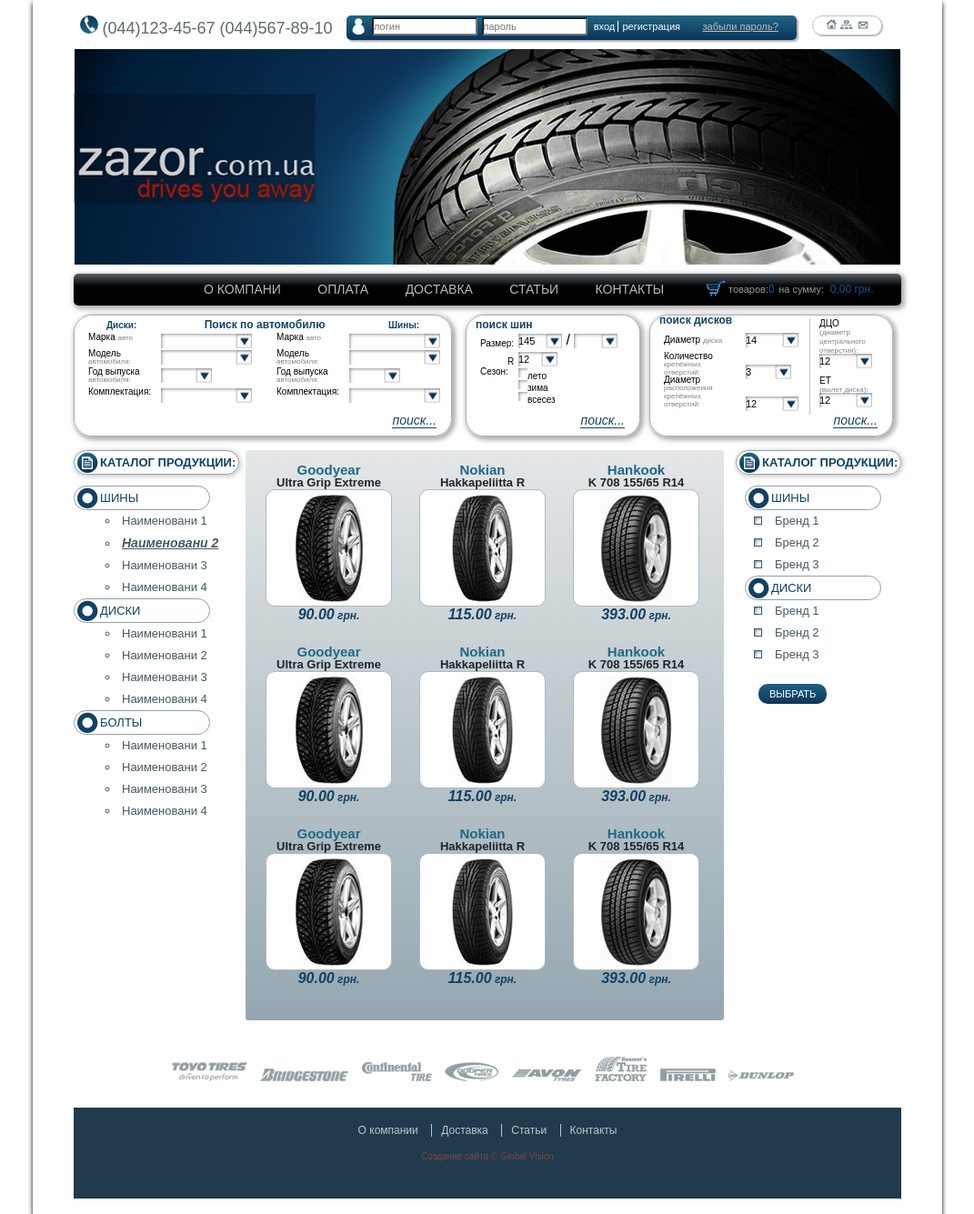
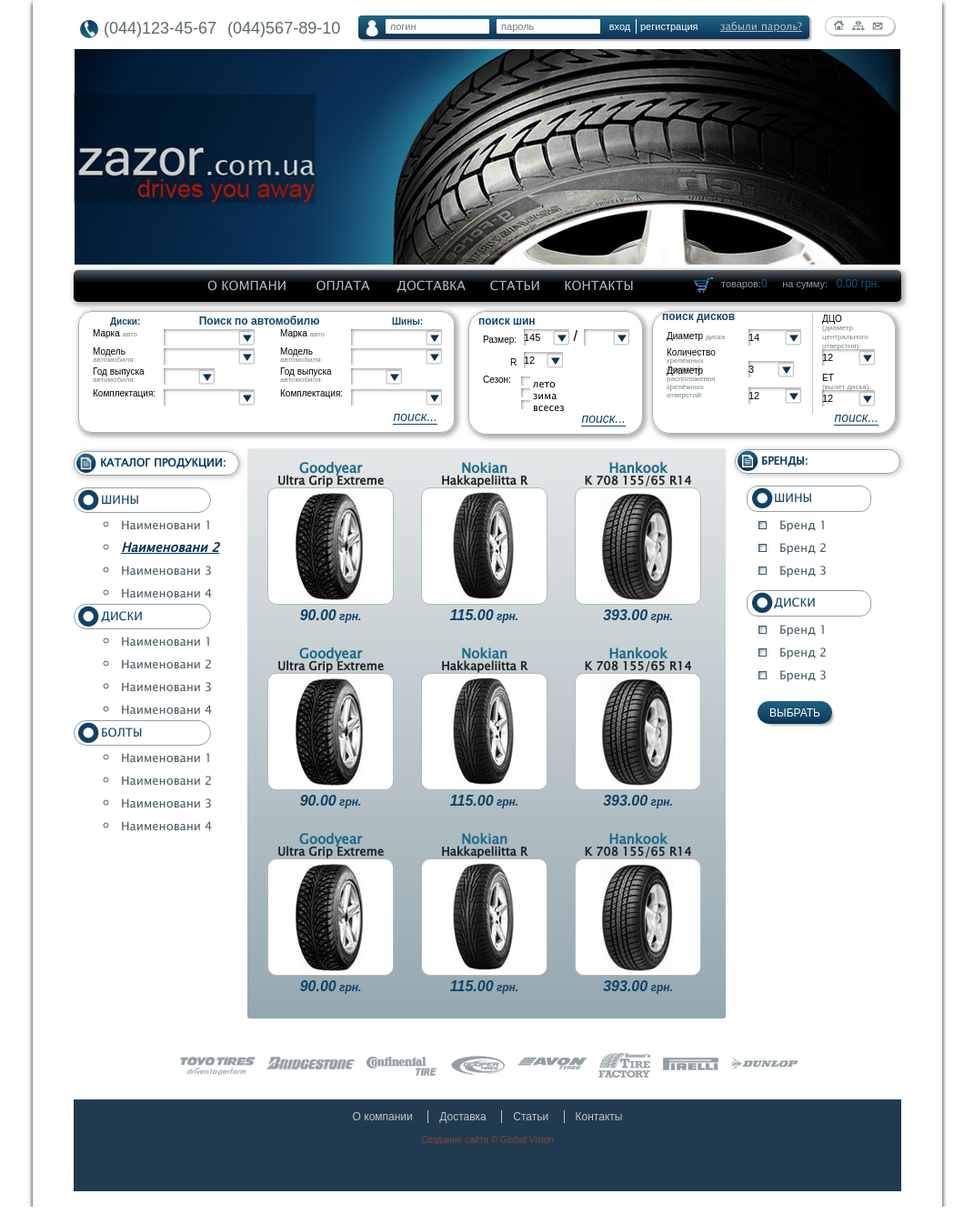
Before and after one commit to Sergeev1745/Homework6, a plain HTML site: page index.html in a window 1280 px wide. Shown: the whole page at 91% size, without its empty margins (104-1175 px from the left). Drawn offline with Linux system fonts and the light colour scheme.

Commit message:
pixel accuracy

```diff
--- a/css/style.css
+++ b/css/style.css
@@ -5,6 +5,13 @@
 body {
 	font-family: Arial;
 
+}
+@font-face {
+    font-family: 'lucida_s_u';
+    src: url('../fonts/lucida_sans_unicode_regular-webfont.woff2') format('woff2'),
+         url('../fonts/lucida_sans_unicode_regular-webfont.woff') format('woff');
+    font-weight: normal;
+    font-style: normal;
 }
 .wrapper{
 	width: 910px;
@@ -21,7 +28,7 @@ body {
 
 .phone {
 	float: left;
-	margin:0 15px 0 7px;
+	margin:0 20px 0 7px;
 	vertical-align: center;
 }
 .phone-img{
@@ -31,36 +38,48 @@ body {
 	background: url(../img/phone.png) 50% 50% no-repeat, linear-gradient(to top, #1f6786, #0c3357);
 	border-radius: 100px;
 	text-align: center;
+	margin-top:5px;
+	float:left;
 
 }
 .phone span{
 	font-size: 18px;
+	display:block;
 	color: #5e696d;
+	margin:4px 0 0 26px;
+	word-spacing:7px;
 }
 .log-in{
 	float: left;
-	width: 475px;
-	height: 23px;
-	padding: 2px 10px;
-	border-radius: 5px;
-	background: url(../img/autor.png) 6px 3px no-repeat, linear-gradient(to top, #0c3357, #1f6686);
+	width: 485px;
+	height: 22px;
+	padding: 2px 0 2px 11px;
+	border-radius: 4px;
+	background: url(../img/autor.png) 8px 5px no-repeat, linear-gradient(to top, #0c3357, #1f6686);
 	box-shadow: 2px 2px 2px 0px rgba(150, 150, 150, 0.75);
 }
 .log-in input{
-	width: 112px;
+	width: 109px;
 	height: 16px;
-	border-radius: 2px;
+	border-radius: 1px;
 	font-size: 11px;
 	color: #97a2a6;
+	padding-left:5px;
+	border:0;
+
+}
+.log-in input:nth-child(2){
+	margin-left:4px;
+
 }
 .log-in form{
 	margin-left: 14px;
 	display: inline-block;
 }
 #enter {
-
-	width: 30px;
-	height: 12px;
+	padding-left:0px;
+	width: 35px;
+	line-height:10px;
 	color: #fff;
 	font-size: 11px;
 	background: 0;
@@ -74,30 +93,39 @@ body {
 	text-decoration: none;
 }
 .log-in a:last-child{
-	font-size: 11px;
+	font-size: 11.5px;
 	color: #bfbfbf;
 	text-decoration: underline;
 	margin-left: 20px;
+	font-family:'lucida_s_u';
 }
+
 .navi{
 	float: left;
-	width: 75px;
-	height: 20px;
-	margin-left: 17px;
+	width: 69px;
+	height: 19px;
+	margin:1px 0 0 17px;
+	padding-left:6px;
 	border: 1px solid #bdc4c7;
 	border-radius: 100px;
-	text-align: center;
+	text-align: left;
 	box-shadow: 1px 1px 1px 0px rgba(150, 150, 150, 0.75);
 }
+.navi a{
+	display:inline-block;
+	margin:0 2px;
+
+}
+
 .slider{
 	width: 909px;
 	height: 237px;
-	margin-top: 10px;
+	margin-top: 11px;
 	background: url(../img/baner.jpg);
 }
 .navbar{
 	height: 35px;
-	margin-top: 10px;
+	margin-top: 6px;
 	padding: 0;
 	background: linear-gradient(to bottom,  rgba(87,96,104,1) 0%, rgba(0,0,0,1) 40%, rgba(0,0,0,1) 100%);
 	border-radius: 5px;
@@ -105,15 +133,29 @@ body {
 }
 .menu{
 	float: left;
-	margin-left: 125px;
+	margin-left: 132px;
 
 }
 .menu a{
-	padding: 5px 18px;
+	padding: 5px 13px;
+	margin-left:2px;
 	color: #b1bcc0;
 	text-decoration: none;
+	font-family: 'lucida_s_u';
 	font-size: 14px;
 	line-height: 35px;
+}
+.menu a:nth-child(3){
+
+	padding: 5px 10px;
+}
+.menu a:nth-child(4){
+
+	padding: 5px 10px;
+}
+.menu a:nth-child(5){
+
+	padding: 5px 10px;
 }
 .menu a:hover{
 	color:#fff;
@@ -121,14 +163,15 @@ body {
 	border-radius: 15px;
 }
 .card{
-	padding-left: 25px;
-	margin-top: 5px;
-	width: 190px;
+	padding-left: 20px;
+	margin-top: 3px;
+	width: 210px;
 	height: 25px;
 	float: right;
-	background: url(../img/koshik.png) 0px 3px no-repeat;
+	background: url(../img/koshik.png) 2px 5px no-repeat;
 }
 .card p{
+	padding-left:12px;
 	display: inline;
 	color: #929b9f;
 	line-height: 25px;
@@ -141,12 +184,13 @@ body {
 
 }
 .search-block1{
-	width: 414px;
+	padding:0;
+	width: 412px;
 	height: 132px;
-	margin: 10px 15px 0 0;
+	margin: 10px 15px 0 5px;
 	float: left;
 	border: 1px solid #b0b0b1;
-	border-radius: 20px;
+	border-radius: 15px;
 	text-align: center;
 	position: relative;
 	box-shadow: 2px 2px 5px 2px rgba(150, 150, 150, 0.75);
@@ -158,7 +202,7 @@ body {
 }
 .search-block1 >span:nth-child(2){
 	font-size: 12px;
-	padding: 2px 65px 2px 70px;
+	padding: 2px 75px 2px 60px;
 
 }
 .primary-colum{
@@ -170,7 +214,7 @@ body {
 .l-row{
 	position:relative;
 	height: 18px;
-	margin-bottom: 2px;
+	margin-bottom: 4px;
 	padding: 0 15px;
 	text-align: left;
 
@@ -194,11 +238,11 @@ body {
 }
 .primary-colum select{
 	width: 100px;
-	margin-left: 80px;
+	margin-left: 78px;
 }
 .select-style select{
 	-webkit-appearance:none;
-	height: 16px;
+	height: 18px;
 	border: 0;
 	box-shadow: 4px 4px 4px -4px #5c5c5c inset;
 	background: url(../img/drop.png) 100% 50% no-repeat;
@@ -209,7 +253,7 @@ body {
 }
 .search-button{
 	position: absolute;
-	right: 16px;
+	right: 18px;
 	bottom: 8px;
 	background: 0;
 	border: 0;
@@ -224,13 +268,14 @@ body {
 /*2-th search block*/
 .search-block2{
 	width: 190px;
-	height: 132px;
+	height: 134px;
 	margin: 10px 10px 0 0;
 	float: left;
 	border: 1px solid #b0b0b1;
 	border-radius: 20px;
 	text-align: left;
 	position: relative;
+
 	box-shadow: 2px 2px 5px 2px rgba(150, 150, 150, 0.75);
 }
 .search-block2 >span{
@@ -256,7 +301,9 @@ body {
 	left: 45px;
 }
 .cc-row select{
-	width: 48px;
+	width: 50px;
+	margin-left:3px;
+
 
 }
 .cc-select{
@@ -268,6 +315,7 @@ body {
 }
 .cc-checkbox{
 	position:relative;
+	margin-top:10px;
 	text-align: left;
 	font-size: 10px;
 	color: #000;
@@ -281,12 +329,20 @@ body {
 }
 .cc-checkbox input{
 	-webkit-appearance:none;
-	margin:0 0 2px 57px;
+	margin:0 3px 2px 57px;
 	height: 10px;
 	width: 10px;
 	border: 0;
 	box-shadow: 4px 4px 4px -4px #5c5c5c inset;
 	outline: 0;
+
+}
+.cc-row2{
+	margin-top:7px;
+}
+.cc-checkbox label{
+	font-family:'lucida_s_u';
+	font-size:11px;
 
 }
 .cc-checkbox input:checked{
@@ -298,7 +354,7 @@ body {
 
 .search-block3{
 	width: 266px;
-	height: 132px;
+	height: 133px;
 	margin-top: 10px;
 	float: left;
 	border: 1px solid #b0b0b1;
@@ -345,10 +401,13 @@ body {
 #qty{
 	width: 50px;
 }
+.r3-row{
+	margin-top:4px;
+}
 .r2-colum{
 	float: left;
 	width: 65px;
-	margin:3px 0 0 12px;
+	margin:2px 0 0 12px;
 	padding-left: 10px;
 	text-align: left;
 	border-left: 1px solid #bdc6ca;
@@ -363,7 +422,6 @@ body {
 	color: #77858b;
 	font-size: 8px;
 
-
 }
 .r2-colum select{
 	width: 58px;
@@ -375,16 +433,20 @@ body {
 .left-sidebar{
 	float: left;
 	width: 182px;
-	margin-right: 7px;
+	margin-right: 9px;
+}
+aside{
+	font-family:'lucida_s_u';
 }
 aside h1{
 	width: 152px;
 	padding-left: 28px;
-	margin-bottom: 12px;
-	font-size: 13px;
+	margin:3px 0 12px 0;
+	font-size: 12px;
 	color: #114165;
 	line-height: 25px;
-	background: url(../img/copy.png) 3px 50% no-repeat;
+	background: url(../img/copy.png) 2px 1px no-repeat;
+	background-size:21.5px;
 	border: 1px solid #949fa4;
 	border-radius: 50px;
 	box-shadow: 1px 1px 5px 1px rgba(150, 150, 150, 0.5);
@@ -392,25 +454,36 @@ aside h1{
 aside> ul> li> span{
 	display: block;
 	width: 120px;
-	padding-left: 28px;
+	padding-left: 29px;
 	font-size: 13px;
 	color: #114165;
-	line-height: 25px;
-	background: url(../img/wheel.png) 3px 50% no-repeat;
+	line-height: 26px;
+	background: url(../img/wheel.png) 4px 1px no-repeat;
 	border: 1px solid #949fa4;
-	border-radius: 50px;
+	border-radius: 15px;
 
 }
 aside> ul> li{
 	list-style: none;
+
+}
+aside> ul{
+	margin-top:13px;
 }
 aside li li {
 	color: #465961;
 	font-size: 13px;
-	margin-left: 35px;
-	line-height: 24px;
+	margin-left: 33px;
+	line-height: 21px;
+	padding:2px 0;
 	list-style-position: inside;
 
+}
+.left-sidebar span{
+	margin-bottom:1px;
+}
+aside li li:last-child{
+	padding-bottom:1px;
 }
 aside a{
 	text-decoration: none;
@@ -427,6 +500,8 @@ aside a:hover{
 	font-style: italic;
 	font-weight: bold;
 	text-decoration: underline;
+	color: #0c3256;
+
 }
 .product-panel{
 	float: left;
@@ -436,10 +511,11 @@ aside a:hover{
 	padding:15px 0 0 7px;
 	border-radius: 3px;
 }
+
 .product{
 	text-align: center;
 	float: left;
-	margin:0 15px 25px;
+	margin:0 15px 24px;
 	color: #114165;
 }
 .product h3{
@@ -452,11 +528,14 @@ aside a:hover{
 }
 .product figcaption{
 	line-height: 14px;
+	font-family:'lucida_s_u';
 }
 .product p{
+	padding-top:2px;
 	font-size: 16px;
 	font-weight: bold;
 	font-style: italic;
+	line-height:19px
 }
 .product span{
 	font-size: 12px;
@@ -468,21 +547,43 @@ aside a:hover{
 	border-radius: 10px;
 }
 .goodyear{
-	background: #fff url(../img/goodyear.jpg) 50% 50% no-repeat;
+	background: #fff url(../img/goodyear.jpg) 48% 50% no-repeat;
 }
 .nokian{
-	background: #fff url(../img/nokian.jpg) 50% 50% no-repeat;
+	background: #fff url(../img/nokian.jpg) 48% 49% no-repeat;
 }
 .hankook{
-	background: #fff url(../img/hankook.jpg) 50% 50% no-repeat;
+	background: #fff url(../img/hankook.jpg) 48% 50% no-repeat;
 }
 .right-sidebar{
 	float: right;
-	margin-left: 7px;
+	margin-right: 1px;
+}
+.right-sidebar h1{
+	margin-top:1px;
+	background-size:23px;
+	background-position:2px 0;
 }
 .right-sidebar li{
 	list-style: none;
-	margin-left: 10px;
+	margin-left: 13px;
+}
+.right-sidebar li li{
+	line-height:21px;
+	padding:2px 0;
+}
+.right-sidebar li li:first-child{
+	padding-top:4px;
+}
+.right-sidebar>ul>li:last-child{
+	margin-top:10px;
+
+}
+.right-sidebar span{
+	width:106px;
+	height:27px;
+	border-radius:12px;
+	background-position:5px 1px;
 }
 .right-sidebar li input{
 	margin-right: 14px;
@@ -501,45 +602,79 @@ aside a:hover{
 #choose-bottom{
 	color:#fff;
 	background: linear-gradient(to top, #0d3458, #1e6383);
-	border-radius: 10px;
-	padding: 5px 12px;
-	margin:20px 25px;
-	font-size: 11px;
+	border-radius: 13px;
+	padding: 5.5px 13px;
+	margin:17px 25px;
+	font-size: 12px;
 	border: 0;
 	cursor:pointer;
+	box-shadow: 4px 4px 4px -4px #5c5c5c
 }
 #choose-bottom:hover{
 	background: linear-gradient(to bottom, #0d3458, #1e6383);
 }
 .brands{
 	clear: both;
-	text-align: center;
-	vertical-align: middle;
-	padding: 40px 0 25px 0;
+	margin-left:117px;
+
 
 }
-.brands img{
+.brands a{
 	display: inline-block;
-	margin-right: 10px;
+	margin-right: 0px;
+	width: 90px;
+	height: 85px;
 }
+#toyo{
+	background: url(../img/toyo.png) 0px 42px no-repeat;
+
+}
+#bridge{
+	width:100px;
+	background: url(../img/bridge.png) 1px 42px no-repeat;
+}
+#continental{
+	background: url(../img/continental.png) 50% 42px no-repeat;
+}
+#dooper{
+	width:70px;
+	background: url(../img/dooper.png) 5px 41px no-repeat;
+}
+#avon{
+	width:80px;
+	background: url(../img/avon.png) 3px 43px no-repeat;
+}
+#tire{
+	width:70px;
+	background: url(../img/tire.png) 8px 38px no-repeat;
+}
+#pirelli{
+	width:70px;
+	background: url(../img/pirelli.png) 4px 43px no-repeat;
+}
+#dunlop{
+	background: url(../img/dunlop.png) 6px 43px no-repeat;
+}
+
 footer{
-	min-height: 85px;
+	min-height: 92px;
 	background-color: #213a4d;
 	text-align: center;
-	padding-top: 15px;
+	padding-top: 9px;
 }
 .footer-menu{
-	margin-bottom: 15px;
+	margin-bottom: 12px;
 }
 .footer-menu a{
 	font-size: 12px;
 	color: #bec6c9;
 	text-decoration: none;
-	padding: 0 10px;
+	padding: 0 12px;
 	border-left: 1px solid #bec6c9;
 }
 .footer-menu a:first-child{
 	border: 0;
+
 }
 .footer-menu a:hover{
 	color: #52abcb;
--- a/index.html
+++ b/index.html
@@ -39,7 +39,7 @@
             </nav>
             <div class="card">
                 <p>товаров:<span>0</span></p>
-                <p>на сумму:<span>&nbsp 0,00 грн.</span></p>
+                <p>на сумму:&nbsp<span>&nbsp 0,00 грн.</span></p>
             </div>
         </div>
         <div class="search-panel clearfix">
@@ -142,7 +142,7 @@
                             <option value="">3</option>
                             </select>
                         </div>
-                        <div class="r1-row">
+                        <div class="r1-row r3-row">
                             <label for="#" >Диаметр <span>расположения крепёжных отверстий:</span></label>
                             <select id="">
                             <option value="">12</option>
@@ -275,7 +275,7 @@
                 </figure>
             </main>
             <aside class="right-sidebar">
-                <h1>КАТАЛОГ ПРОДУКЦИИ:</h1>
+                <h1>БРЕНДЫ:</h1>
                 <form action="/">
                 <ul>
                     <li><span>ШИНЫ</span>
@@ -297,14 +297,14 @@
                 </form>
             </aside>
             <div class="brands">
-                <img src="img/toyo.png" alt="">
-                <img src="img/bridge.png" alt="">
-                <img src="img/continental.png" alt="">
-                <img src="img/dooper.png" alt="">
-                <img src="img/avon.png" alt="">
-                <img src="img/tire.png" alt="">
-                <img src="img/pirelli.png" alt="">
-                <img src="img/dunlop.png" alt="">
+                <a href="#" id="toyo"></a>
+                <a href="#" id="bridge"></a>
+                <a href="#" id="continental"></a>
+                <a href="#" id="dooper"></a>
+                <a href="#" id="avon"></a>
+                <a href="#" id="tire"></a>
+                <a href="#" id="pirelli"></a>
+                <a href="#" id="dunlop"></a>
             </div>
         </div>
         <footer>
```
Also changed, not shown: fonts/lucida_sans_unicode_regular-webfont.woff (added), fonts/lucida_sans_unicode_regular-webfont.woff2 (added).
